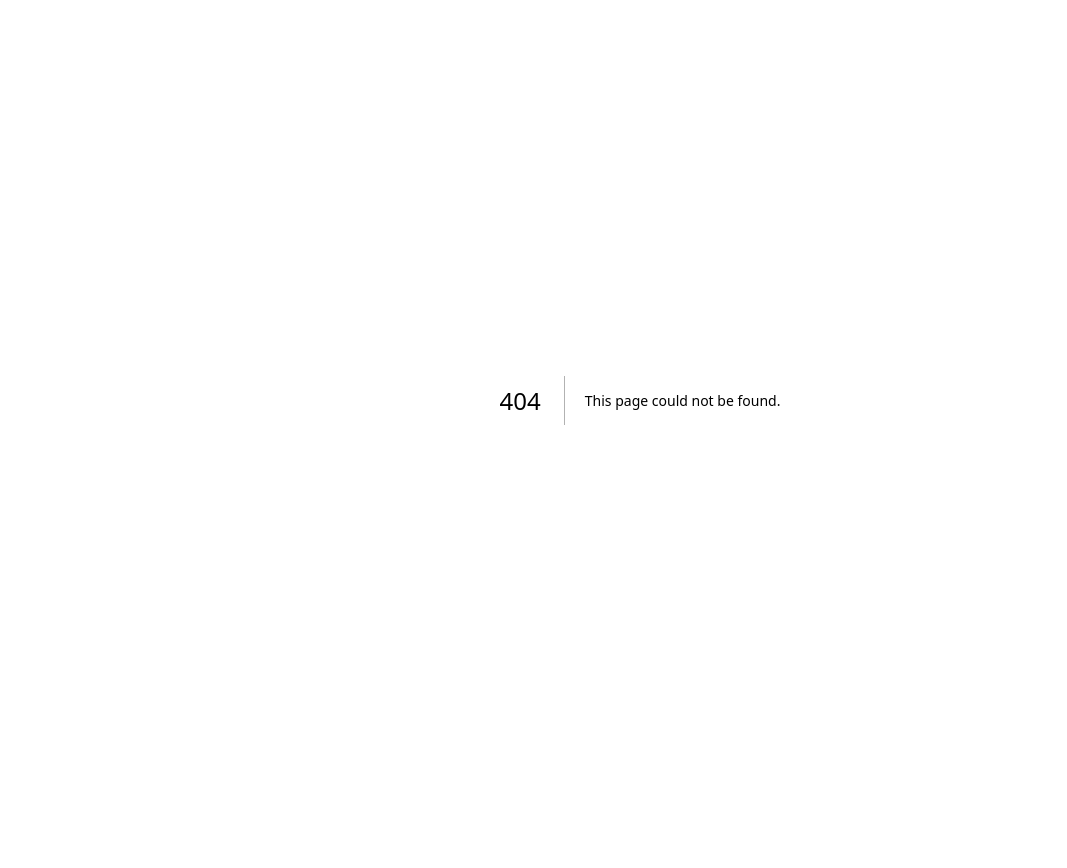
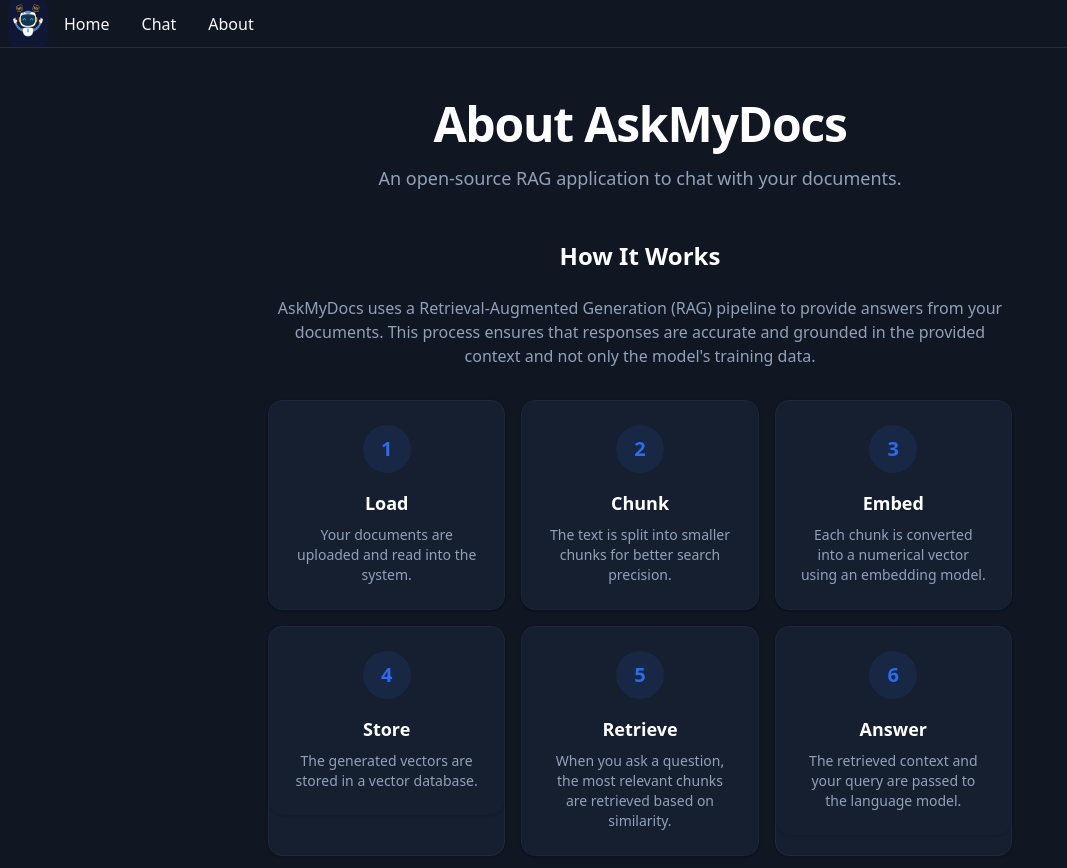
Before and after one commit to aljaz-ferenc/ask-my-docs-frontend, a Next.js app: page /about in a window 1280 px wide. Before the commit this address had no page. Shown: the whole page, without its empty margins (0-1067 px from the left). Before the commit the page ends 800 px from the top, so only its background shows below. Built offline with nearby package versions, Linux system fonts and the light colour scheme.

Commit message:
feat: about and home pages

```diff
--- /dev/null
+++ b/app/_components/Header.tsx
@@ -0,0 +1,33 @@
+import Image from "next/image";
+import Link from "next/link";
+
+const links = [
+  { label: "Home", href: "/" },
+  { label: "Chat", href: "/chat" },
+  { label: "About", href: "/about" },
+];
+
+export default function Header() {
+  return (
+    <header className="h-12 border-b border-border w-full flex px-2">
+      <nav className="flex h-full">
+        <Image
+          src="/logo.png"
+          height={30}
+          width={40}
+          alt="ask my docs logo"
+          className="aspect-square rounded-md"
+        />
+        {links.map((link) => (
+          <Link
+            href={link.href}
+            key={link.href}
+            className="h-full grid place-items-center px-4"
+          >
+            {link.label}
+          </Link>
+        ))}
+      </nav>
+    </header>
+  );
+}
--- /dev/null
+++ b/app/about/page.tsx
@@ -0,0 +1,82 @@
+import { Card, CardContent } from "@/components/ui/card";
+
+const ragSteps = [
+  {
+    title: "Load",
+    description: "Your documents are uploaded and read into the system.",
+  },
+  {
+    title: "Chunk",
+    description:
+      "The text is split into smaller chunks for better search precision.",
+  },
+  {
+    title: "Embed",
+    description:
+      "Each chunk is converted into a numerical vector using an embedding model.",
+  },
+  {
+    title: "Store",
+    description: "The generated vectors are stored in a vector database.",
+  },
+  {
+    title: "Retrieve",
+    description:
+      "When you ask a question, the most relevant chunks are retrieved based on similarity.",
+  },
+  {
+    title: "Answer",
+    description:
+      "The retrieved context and your query are passed to the language model.",
+  },
+];
+
+export default function AboutPage() {
+  return (
+    <main className="container mx-auto px-4 sm:px-6 lg:px-8 py-12 flex-grow mt-10">
+      <div className="max-w-4xl mx-auto">
+        <div className="text-center mb-12">
+          <h2 className="text-4xl font-extrabold text-slate-900 dark:text-white tracking-tight sm:text-5xl">
+            About AskMyDocs
+          </h2>
+          <p className="mt-4 text-lg text-slate-600 dark:text-slate-400">
+            An open-source RAG application to chat with your documents.
+          </p>
+        </div>
+        <div className="space-y-16">
+          <div>
+            <h3 className="text-2xl font-bold text-slate-900 dark:text-white mb-6 text-center">
+              How It Works
+            </h3>
+            <p className="text-center text-slate-600 dark:text-slate-400 mb-8">
+              AskMyDocs uses a Retrieval-Augmented Generation (RAG) pipeline to
+              provide answers from your documents. This process ensures that
+              responses are accurate and grounded in the provided context and
+              not only the model's training data.
+            </p>
+            <div className="grid grid-cols-3 md:grid-cols-3 lg:grid-cols-3 gap-4 text-center">
+              {ragSteps.map((step, index) => (
+                <Card
+                  key={step.title}
+                  className="p-0 bg-background-light dark:bg-slate-800/50 border-slate-800"
+                >
+                  <CardContent className=" p-6 rounded-xl shadow-sm flex flex-col items-center text-center">
+                    <div className="flex items-center justify-center h-12 w-12 rounded-full bg-primary/10 text-primary font-bold text-xl mb-4">
+                      {index + 1}
+                    </div>
+                    <h4 className="font-bold text-lg text-slate-900 dark:text-white mb-2">
+                      {step.title}
+                    </h4>
+                    <p className="text-sm text-slate-600 dark:text-slate-400">
+                      {step.description}
+                    </p>
+                  </CardContent>
+                </Card>
+              ))}
+            </div>
+          </div>
+        </div>
+      </div>
+    </main>
+  );
+}
--- a/app/chat/page.tsx
+++ b/app/chat/page.tsx
@@ -45,10 +45,9 @@ export default function ChatPage() {
   }, [messages]);
 
   return (
-    <main className="h-screen flex flex-col gap-3 pb-5">
-      <header className="w-full p-3"></header>
+    <main className=" flex flex-col gap-3 pb-5 !h-[calc(100vh-48px)]">
       <hr />
-      <div className="h-full overflow-y-auto" id="messagesContainer">
+      <div className="h-screen overflow-y-auto" id="messagesContainer">
         <div className="max-w-3xl w-full mx-auto flex flex-col gap-10 ">
           <AnimatePresence>
             {messages.map((message, index) => {
--- a/app/globals.css
+++ b/app/globals.css
@@ -115,7 +115,7 @@
 @layer base {
   * {
     @apply border-border outline-ring/50;
-    @apply [&::-webkit-scrollbar]:w-2 [&::-webkit-scrollbar-track]:bg-background [&::-webkit-scrollbar-thumb]:bg-primary [&::-webkit-scrollbar-thumb]:rounded;
+    @apply [&::-webkit-scrollbar]:w-2 [&::-webkit-scrollbar-track]:bg-background [&::-webkit-scrollbar-thumb]:bg-muted-foreground [&::-webkit-scrollbar-thumb]:rounded;
   }
   body {
     @apply bg-background text-foreground;
--- a/app/layout.tsx
+++ b/app/layout.tsx
@@ -2,6 +2,7 @@ import type { Metadata } from "next";
 import { Geist, Geist_Mono } from "next/font/google";
 import "./globals.css";
 import { Toaster } from "sonner";
+import Header from "@/app/_components/Header";
 
 const geistSans = Geist({
   variable: "--font-geist-sans",
@@ -28,6 +29,7 @@ export default function RootLayout({
       <body
         className={`${geistSans.variable} ${geistMono.variable} antialiased bg-background`}
       >
+        <Header />
         {children}
         <Toaster />
       </body>
--- a/app/page.tsx
+++ b/app/page.tsx
@@ -1,103 +1,90 @@
+import { Cog, FileUp, MessagesSquare } from "lucide-react";
 import Image from "next/image";
+import Link from "next/link";
+import { buttonVariants } from "@/components/ui/button";
+import { cn } from "@/lib/utils";
+
+const steps = [
+  {
+    icon: <FileUp />,
+    title: "Upload your files",
+    description: "Upload your documents.",
+  },
+  {
+    icon: <Cog />,
+    title: "AI processes it",
+    description: "Our AI analyzes and understands the content of your files.",
+  },
+  {
+    icon: <MessagesSquare />,
+    title: "Chat about the content",
+    description:
+      "Ask questions and get instant, intelligent answers from your document.",
+  },
+];
 
 export default function Home() {
   return (
-    <div className="font-sans grid grid-rows-[20px_1fr_20px] items-center justify-items-center min-h-screen p-8 pb-20 gap-16 sm:p-20">
-      <main className="flex flex-col gap-[32px] row-start-2 items-center sm:items-start">
-        <Image
-          className="dark:invert"
-          src="/next.svg"
-          alt="Next.js logo"
-          width={180}
-          height={38}
-          priority
-        />
-        <ol className="font-mono list-inside list-decimal text-sm/6 text-center sm:text-left">
-          <li className="mb-2 tracking-[-.01em]">
-            Get started by editing{" "}
-            <code className="bg-black/[.05] dark:bg-white/[.06] font-mono font-semibold px-1 py-0.5 rounded">
-              app/page.tsx
-            </code>
-            .
-          </li>
-          <li className="tracking-[-.01em]">
-            Save and see your changes instantly.
-          </li>
-        </ol>
-
-        <div className="flex gap-4 items-center flex-col sm:flex-row">
-          <a
-            className="rounded-full border border-solid border-transparent transition-colors flex items-center justify-center bg-foreground text-background gap-2 hover:bg-[#383838] dark:hover:bg-[#ccc] font-medium text-sm sm:text-base h-10 sm:h-12 px-4 sm:px-5 sm:w-auto"
-            href="https://vercel.com/new?utm_source=create-next-app&utm_medium=appdir-template-tw&utm_campaign=create-next-app"
-            target="_blank"
-            rel="noopener noreferrer"
-          >
-            <Image
-              className="dark:invert"
-              src="/vercel.svg"
-              alt="Vercel logomark"
-              width={20}
-              height={20}
-            />
-            Deploy now
-          </a>
-          <a
-            className="rounded-full border border-solid border-black/[.08] dark:border-white/[.145] transition-colors flex items-center justify-center hover:bg-[#f2f2f2] dark:hover:bg-[#1a1a1a] hover:border-transparent font-medium text-sm sm:text-base h-10 sm:h-12 px-4 sm:px-5 w-full sm:w-auto md:w-[158px]"
-            href="https://nextjs.org/docs?utm_source=create-next-app&utm_medium=appdir-template-tw&utm_campaign=create-next-app"
-            target="_blank"
-            rel="noopener noreferrer"
-          >
-            Read our docs
-          </a>
+    <main className="flex-grow">
+      <section className="py-16 sm:py-24 lg:py-32">
+        <div className="container mx-auto px-4 sm:px-6 lg:px-8">
+          <div className="text-center">
+            <h1 className="text-4xl font-black tracking-tighter text-slate-900 dark:text-white sm:text-5xl lg:text-6xl">
+              Chat with your files using AI
+            </h1>
+            <p className="mt-4 max-w-2xl mx-auto text-lg text-slate-600 dark:text-slate-400">
+              Upload your documents and engage in insightful conversations with
+              our AI assistant, powered by Retrieval-Augmented Generation (RAG).
+            </p>
+            <div className="mt-8 flex justify-center">
+              <Link
+                className={cn([
+                  buttonVariants({ variant: "default" }),
+                  "text-white",
+                ])}
+                href="/upload"
+              >
+                Upload your first file
+              </Link>
+            </div>
+          </div>
         </div>
-      </main>
-      <footer className="row-start-3 flex gap-[24px] flex-wrap items-center justify-center">
-        <a
-          className="flex items-center gap-2 hover:underline hover:underline-offset-4"
-          href="https://nextjs.org/learn?utm_source=create-next-app&utm_medium=appdir-template-tw&utm_campaign=create-next-app"
-          target="_blank"
-          rel="noopener noreferrer"
-        >
-          <Image
-            aria-hidden
-            src="/file.svg"
-            alt="File icon"
-            width={16}
-            height={16}
-          />
-          Learn
-        </a>
-        <a
-          className="flex items-center gap-2 hover:underline hover:underline-offset-4"
-          href="https://vercel.com/templates?framework=next.js&utm_source=create-next-app&utm_medium=appdir-template-tw&utm_campaign=create-next-app"
-          target="_blank"
-          rel="noopener noreferrer"
-        >
-          <Image
-            aria-hidden
-            src="/window.svg"
-            alt="Window icon"
-            width={16}
-            height={16}
-          />
-          Examples
-        </a>
-        <a
-          className="flex items-center gap-2 hover:underline hover:underline-offset-4"
-          href="https://nextjs.org?utm_source=create-next-app&utm_medium=appdir-template-tw&utm_campaign=create-next-app"
-          target="_blank"
-          rel="noopener noreferrer"
-        >
-          <Image
-            aria-hidden
-            src="/globe.svg"
-            alt="Globe icon"
-            width={16}
-            height={16}
-          />
-          Go to nextjs.org →
-        </a>
-      </footer>
-    </div>
+      </section>
+      <section className="py-16 sm:py-24 bg-slate-50 dark:bg-slate-900/50">
+        <div className="container mx-auto px-4 sm:px-6 lg:px-8">
+          <div className="text-center">
+            <h2 className="text-3xl font-bold tracking-tight text-slate-900 dark:text-white sm:text-4xl">
+              How It Works
+            </h2>
+            <p className="mt-4 text-lg text-slate-600 dark:text-slate-400">
+              A simple, three-step process to unlock the knowledge in your
+              files.
+            </p>
+          </div>
+          <div className="mt-12 relative">
+            <div className="grid gap-8 md:grid-cols-3 md:gap-12 relative">
+              {steps.map((step, index) => {
+                return (
+                  <div
+                    key={step.title}
+                    className="flex flex-col items-center text-center p-6 rounded-xl bg-background-light dark:bg-background-dark border border-transparent dark:border-transparent"
+                  >
+                    <div className="flex h-16 w-16 items-center justify-center rounded-full bg-primary/10 text-primary border-8 border-slate-50 dark:border-slate-900/50 mb-4">
+                      <span>{step.icon}</span>
+                    </div>
+                    <h3 className="text-lg font-bold text-slate-900 dark:text-white">
+                      {index + 1}. {step.title}
+                    </h3>
+                    <p className="mt-2 text-slate-600 dark:text-slate-400">
+                      {step.description}
+                    </p>
+                  </div>
+                );
+              })}
+            </div>
+          </div>
+        </div>
+      </section>
+    </main>
   );
 }
--- a/app/upload/_components/FileUpload.tsx
+++ b/app/upload/_components/FileUpload.tsx
@@ -183,10 +183,10 @@ export default function FileUpload() {
       {files.length > 0 && <div className="w-full flex justify-center"></div>}
       {!isCompleted ? (
         <Button
-          className="text-white mt-5 text-center flex items-center gap-2 !p-5 cursor-pointer"
+          className="text-white mt-5 text-center flex items-center gap-2 !p-5 cursor-pointer mx-auto"
           type="button"
           onClick={onUpload}
-          disabled={isLoading}
+          disabled={isLoading || files.length === 0}
         >
           {!isLoading ? (
             <>
```
Also changed, not shown: public/logo.png (added).
